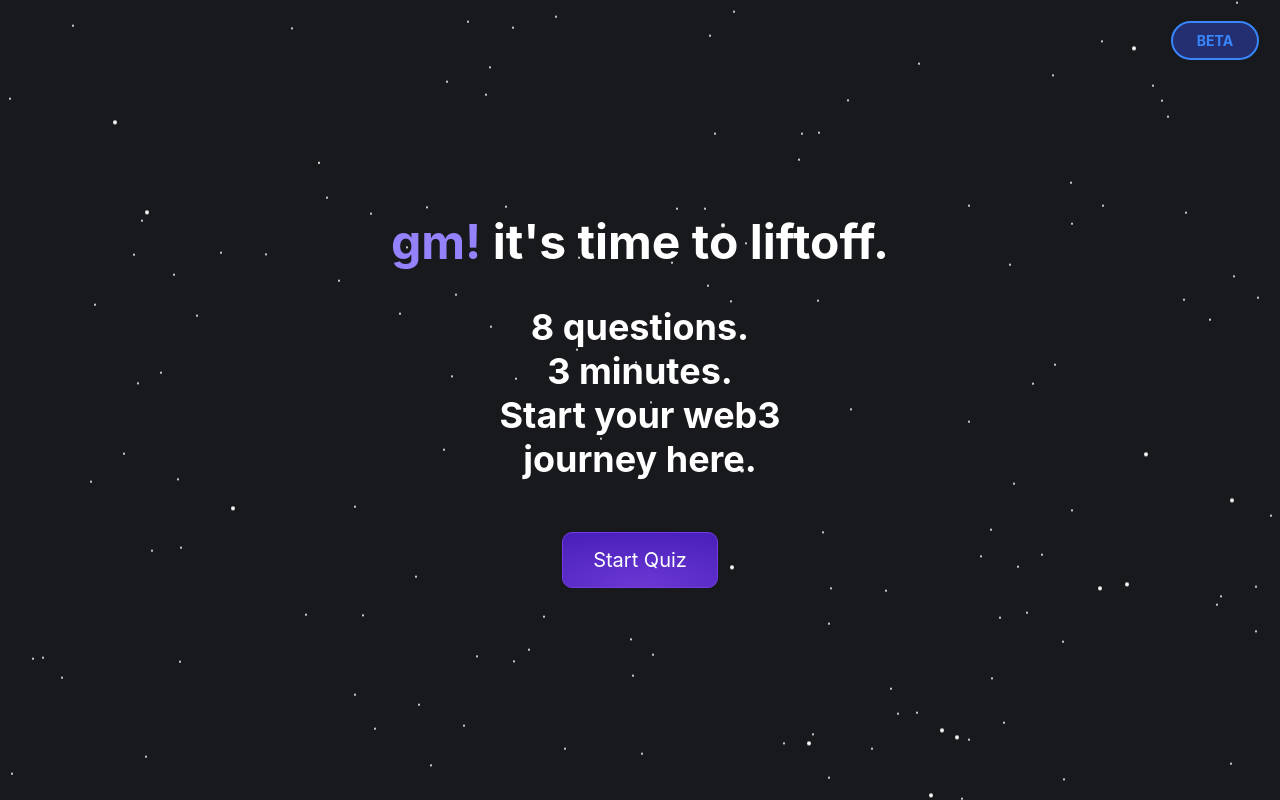
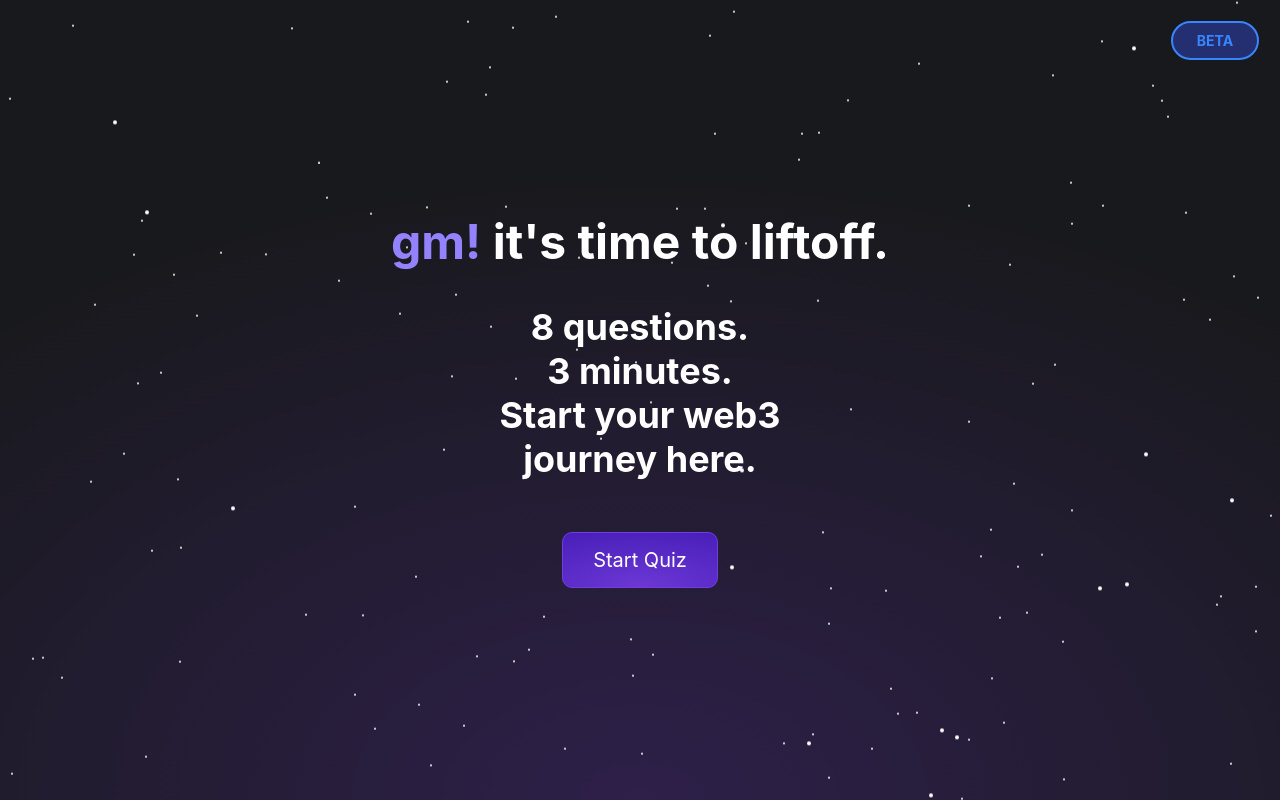
Before and after one commit to irisxyz/liftoff, a React (Vite) app: page / in a window 1280 px wide. Built offline with nearby package versions, Linux system fonts and the light colour scheme; a web font is replaced by a local one.

Commit message:
background gradient

```diff
--- a/src/App.jsx
+++ b/src/App.jsx
@@ -109,8 +109,7 @@ Center.propTypes = {
 
 function App() {
   const [page, setPage] = useState(0)
-  const [bg, setBg] = useState('#131415')
-
+  const [bg, setBg] = useState('')
   const showBg = () => ((page > 2 && page < 11) || (page > 12))
 
   const prevPage = () => {
@@ -123,10 +122,10 @@ function App() {
 
   useEffect(() => {
     if (page < 3) {
-      setBg('#18191C')
+      setBg('rgba(22, 15, 102, 0)')
     }
     if (page === 3) {
-      setBg('#160F66')
+      setBg('rgba(22, 15, 102, 1)')
     }
     if (page > 10) {
       setBg('#0B0C3F')
--- a/src/style/GlobalStyle.jsx
+++ b/src/style/GlobalStyle.jsx
@@ -14,6 +14,7 @@ body {
   height: 100%;
   font-size: 14px;
   background: ${p => p.theme.bg};
+  background: radial-gradient(79.35% 79.35% at 50% 100%, rgba(133, 58, 255, 0.2) 0%, rgba(0, 0, 0, 0) 100%), #18191C;
   padding: 0;
   margin: 0;
   color: white;
```
